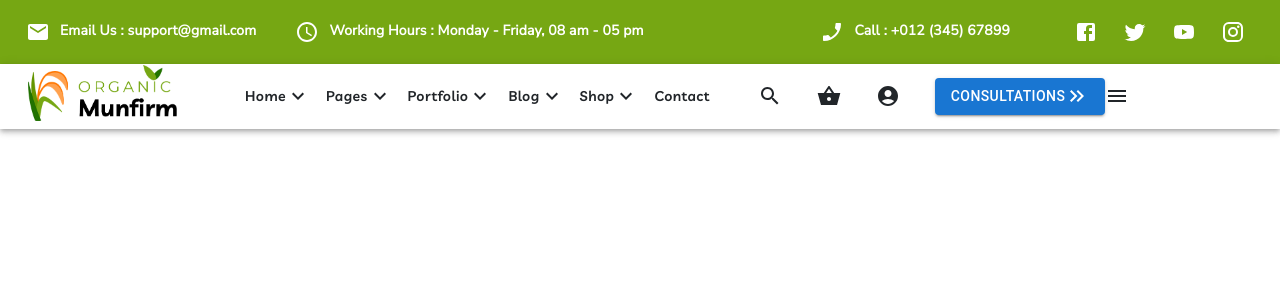
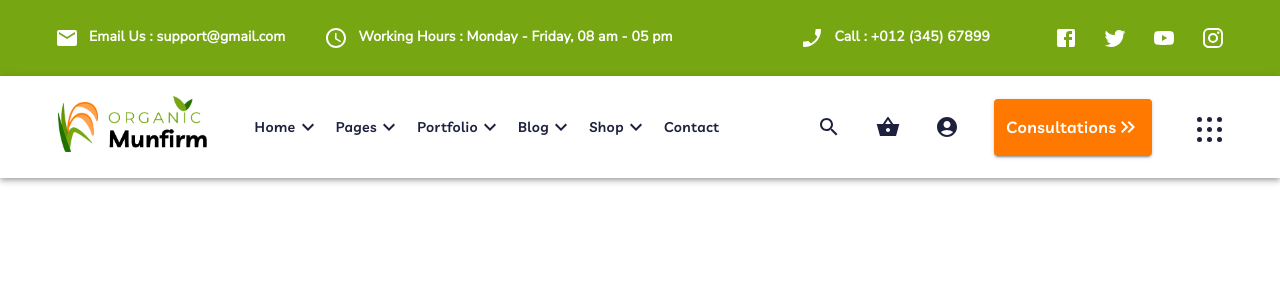
Before and after one commit to YuriiMakoveichuk/My-project-, a React (Create React App) app: page / in a window 1280 px wide. Shown: the top 300 px of the page. Built offline with nearby package versions, Linux system fonts and the light colour scheme.

Commit message:
add menu

```diff
--- a/src/Container/Header/Header.scss
+++ b/src/Container/Header/Header.scss
@@ -1,20 +1,24 @@
 .app-bar {
     background-color: #fff;
-    color: #212529;
-    font-size: 14px;
+    color: #1d213e;
+    font-size: 16px;
+}
+.header-padding{
+    padding-left: 0;
+    padding-right: 0;
+}
 
+.header-height {
+    height: 102px;
+    padding-left: 0;
+    padding-right: 0;
+    display: flex;
+    justify-content: center;
+}
 
-}
-.app-bar img {
-    margin-left: -60px;
-}
-.menu-header {
-    margin-left: 20px;
-}
 .menu-header-btn {
        display: flex;
        list-style-type: none;
-
 
 }
 .menu-header button {
@@ -26,12 +30,105 @@
 .menu-header-btn li:hover  {
        color: #ff7802;
 }
+.menu-header-btn a {
+    color: #1d213e;
+    font-size: 14px;
+    list-style-type: none;
+    text-decoration: none;
+    font-family: 'Livvic', sans-serif;
+}
+
+.home-menu {
+    position: relative;
+}
+.pages-menu {
+    position: relative;
+}
+.portfolio-menu {
+    position: relative;
+}
+.blog-menu {
+    position: relative;
+}
+.shop-menu {
+    position: relative;
+}
+
+.header-home-menu {
+
+    width: 190px;
+    position: absolute;
+    text-align: left;
+    background-color: white;
+    display: none;
+
+}
+.header-home-menu li {
+   list-style-type: none;
+   line-height: 36px;
+}
+.header-home-menu li  {
+    color: #1d213e;
+}
+.menu-header-btn-text:hover .header-home-menu {
+    display: block;
+}
+.pages-header-btn-text:hover .header-home-menu {
+    display: block;
+}
+.portfolio-header-btn-text:hover .header-home-menu {
+    display: block;
+}
+.blog-header-btn-text:hover .header-home-menu {
+    display: block;
+}
+.shop-header-btn-text:hover .header-home-menu {
+    display: block;
+}
+.header-home-menu li :hover {
+    color: #ff7802;
+}
+
+
 .header-menu-shop {
     display: flex;
+    margin-left: 50px;
 
 }
 .header-menu-shop li {
     list-style-type: none;
     margin-right: 35px;
     display: flex;
+
+
 }
+.header-btn  {
+    width: 158px;
+    height: 57px;
+    text-transform: none;
+    background-color: #FF7800;
+    font-weight: 700;
+    font-size: 16px;
+    font-family: "Livvic", Sans-serif;
+    display: flex;
+}
+.header-btn:hover {
+    background-color: #76A713;
+}
+.header-buy-point {
+    margin-left: 40px;
+    width: 30px;
+    height: 30px;
+    line-height: 10px;
+    padding-right: 0;
+
+
+}
+.header-buy-point i {
+    display: inline-block;
+    width: 5px;
+    height: 5px;
+    margin-left: 5px;
+    border-radius: 50%;
+    background-color: #1d213e;
+}
--- a/src/Container/Header/Header.tsx
+++ b/src/Container/Header/Header.tsx
@@ -17,8 +17,8 @@ type Props = {}
 const Header = (props: Props) => {
     return (
         <AppBar position="sticky" className="app-bar">
-            <Container>
-                <Toolbar>
+            <Container className="header-padding">
+                <Toolbar className="header-height">
                     <Logo />
                     <Menu />
                     <div>
@@ -35,12 +35,21 @@ const Header = (props: Props) => {
                         </ul>
                     </div>
 
-                    <Button variant="contained">
+                    <Button variant="contained" className="header-btn">
                         Consultations
                         <KeyboardDoubleArrowRightSharpIcon></KeyboardDoubleArrowRightSharpIcon>
                     </Button>
-
-                    <MenuIcon />
+                    <div className="header-buy-point">
+                        <i></i>
+                        <i></i>
+                        <i></i>
+                        <i></i>
+                        <i></i>
+                        <i></i>
+                        <i></i>
+                        <i></i>
+                        <i></i>
+                    </div>
                 </Toolbar>
             </Container>
         </AppBar>
--- a/src/Container/Header/HeaderTop.scss
+++ b/src/Container/Header/HeaderTop.scss
@@ -1,5 +1,15 @@
 .app-bar-top {
     background-color: #76A713;
+}
+.header-padding{
+    padding-left: 0;
+    padding-right: 0;
+}
+.header-top-height {
+    height: 76px;
+    padding-left: 0;
+    padding-right: 0;
+
 }
 .header-first {
     width: 100%;
@@ -9,12 +19,14 @@
     font-weight: 600;
     font-family: nunito sans,sans-serif;
     font-size: 14px;
-   margin-left: -72px;
+
 
 }
+
 .header-top-menu {
     display: flex;
-margin-left: -30px;
+    padding-left: 0;
+    margin-left: 15px;
 
 }
 .header-first  li {
@@ -30,7 +42,7 @@ margin-left: -30px;
 }
 .header-top-icons {
     display: flex;
-    margin-right: -140px;
+
 
 }
 .header-top-icons a {
--- a/src/Container/Header/HeaderTop.tsx
+++ b/src/Container/Header/HeaderTop.tsx
@@ -15,8 +15,8 @@ type Props = {}
 const HeaderTop = (props: Props) => {
     return (
         <AppBar position="static" className="app-bar-top">
-            <Container>
-                <Toolbar>
+            <Container className="header-padding">
+                <Toolbar className="header-top-height">
                     <div className="header-first">
                         <div className="header-top">
                             <ul className="header-top-menu">
--- a/src/components/Menu/Menu.tsx
+++ b/src/components/Menu/Menu.tsx
@@ -8,30 +8,145 @@ const Menu = (props: Props) => {
         <div className="menu-header">
             <ul className="menu-header-btn">
                 <li className="menu-header-btn-text">
-                    <Button color="inherit">
+                    <Button color="inherit" className="home-menu">
                         Home <KeyboardArrowDownIcon></KeyboardArrowDownIcon>
                     </Button>
+                    <ul className="header-home-menu">
+                        <li>
+                            <a href="">
+                                <span> - Home 1</span>
+                            </a>
+                        </li>
+                        <li>
+                            <a href="">
+                                <span> - Home 2</span>
+                            </a>
+                        </li>
+                        <li>
+                            <a href="">
+                                <span> - Home 3</span>
+                            </a>
+                        </li>
+                    </ul>
                 </li>
-                <li>
-                    <Button color="inherit">
+                <li className="pages-header-btn-text">
+                    <Button color="inherit" className="pages-menu">
                         Pages <KeyboardArrowDownIcon></KeyboardArrowDownIcon>
                     </Button>
+                    <ul className="header-home-menu">
+                        <li>
+                            <a href="">
+                                <span> - About Us</span>
+                            </a>
+                        </li>
+                        <li>
+                            <a href="">
+                                <span> - Our Services</span>
+                            </a>
+                        </li>
+                        <li>
+                            <a href="">
+                                <span>- Service Details</span>
+                            </a>
+                        </li>
+                        <li>
+                            <a href="">
+                                <span> - FAQs</span>
+                            </a>
+                        </li>
+                        <li>
+                            <a href="">
+                                <span> - Farmers</span>
+                            </a>
+                        </li>
+                        <li>
+                            <a href="">
+                                <span> - 404Error</span>
+                            </a>
+                        </li>
+                    </ul>
                 </li>
-                <li>
-                    <Button color="inherit">
+                <li className="portfolio-header-btn-text">
+                    <Button color="inherit" className="portfolio-menu">
                         Portfolio
                         <KeyboardArrowDownIcon></KeyboardArrowDownIcon>
                     </Button>
+                    <ul className="header-home-menu">
+                        <li>
+                            <a href="">
+                                <span>- Portfolio Grid</span>
+                            </a>
+                        </li>
+                        <li>
+                            <a href="">
+                                <span>- Portfolio Fluid</span>
+                            </a>
+                        </li>
+                        <li>
+                            <a href="">
+                                <span>- Portfolio Details</span>
+                            </a>
+                        </li>
+                    </ul>
                 </li>
-                <li>
-                    <Button color="inherit">
+                <li className="blog-header-btn-text">
+                    <Button color="inherit" className="blog-menu">
                         Blog <KeyboardArrowDownIcon></KeyboardArrowDownIcon>
                     </Button>
+                    <ul className="header-home-menu">
+                        <li>
+                            <a href="">
+                                <span> - Blog Gird</span>
+                            </a>
+                        </li>
+                        <li>
+                            <a href="">
+                                <span>- Blog Standart</span>
+                            </a>
+                        </li>
+                        <li>
+                            <a href="">
+                                <span> - Blog Detials</span>
+                            </a>
+                        </li>
+                    </ul>
                 </li>
-                <li>
-                    <Button color="inherit">
+                <li className="shop-header-btn-text">
+                    <Button color="inherit" className="shop-menu">
                         Shop <KeyboardArrowDownIcon></KeyboardArrowDownIcon>
                     </Button>
+                    <ul className="header-home-menu">
+                        <li>
+                            <a href="">
+                                <span> - Shop Grid</span>
+                            </a>
+                        </li>
+                        <li>
+                            <a href="">
+                                <span> - Our Shop</span>
+                            </a>
+                        </li>
+                        <li>
+                            <a href="">
+                                <span>- Cart</span>
+                            </a>
+                        </li>
+                        <li>
+                            <a href="">
+                                <span> - Wishlist</span>
+                            </a>
+                        </li>
+                        <li>
+                            <a href="">
+                                <span> - Checkout</span>
+                            </a>
+                        </li>
+                        <li>
+                            <a href="">
+                                <span>- Product Details</span>
+                            </a>
+                        </li>
+                    </ul>
                 </li>
                 <li>
                     <Button color="inherit">Contact</Button>
```
Also changed, not shown: src/assets/www-shape1.png (added).
